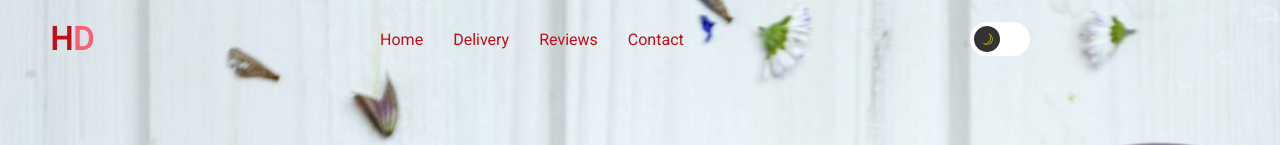
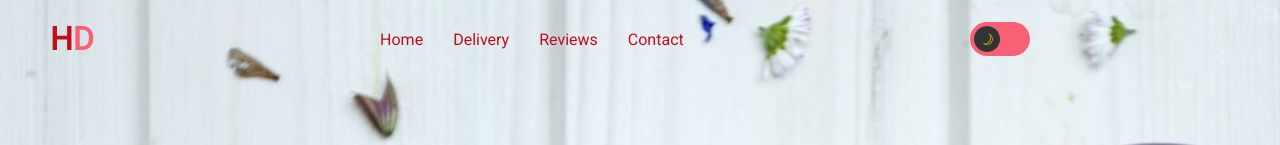
Before and after one commit to ddepu11/darkmode-herbal-drinks-react-app, a React (Create React App) app: page / in a window 1280 px wide. Shown: the top 145 px of the page. Built offline with nearby package versions, Linux system fonts and the light colour scheme.

Commit message:
toggle works

```diff
--- a/src/App.css
+++ b/src/App.css
@@ -12,9 +12,9 @@
   --ultra-light: #da7788;
 }
 .dark-theme {
-  --primary-color: #ebebeb;
-  --secondary-color: #adacac;
-  --ultra-light: #dacdcd;
+  --primary-color: #ffffff;
+  --secondary-color: #686767;
+  --ultra-light: #ecdddd;
 }
 
 .body-dark {
@@ -193,7 +193,7 @@ input:focus {
   left: 0;
   width: 100%;
   height: 100%;
-  background-color: rgb(255, 255, 255);
+  background-color: var(--secondary-color);
 }
 .slider:before {
   position: absolute;
```
